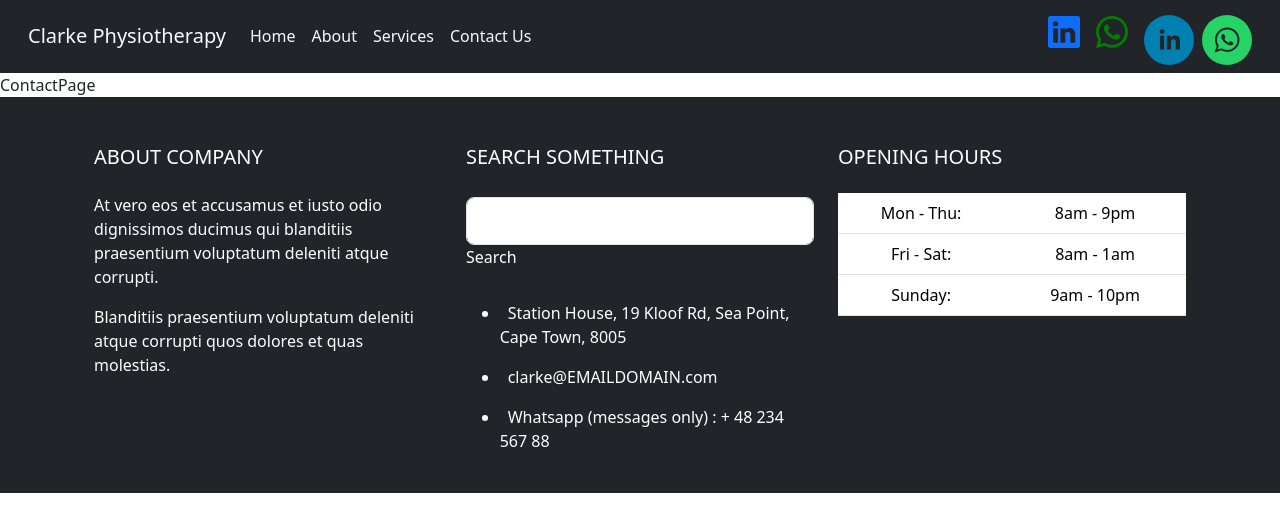
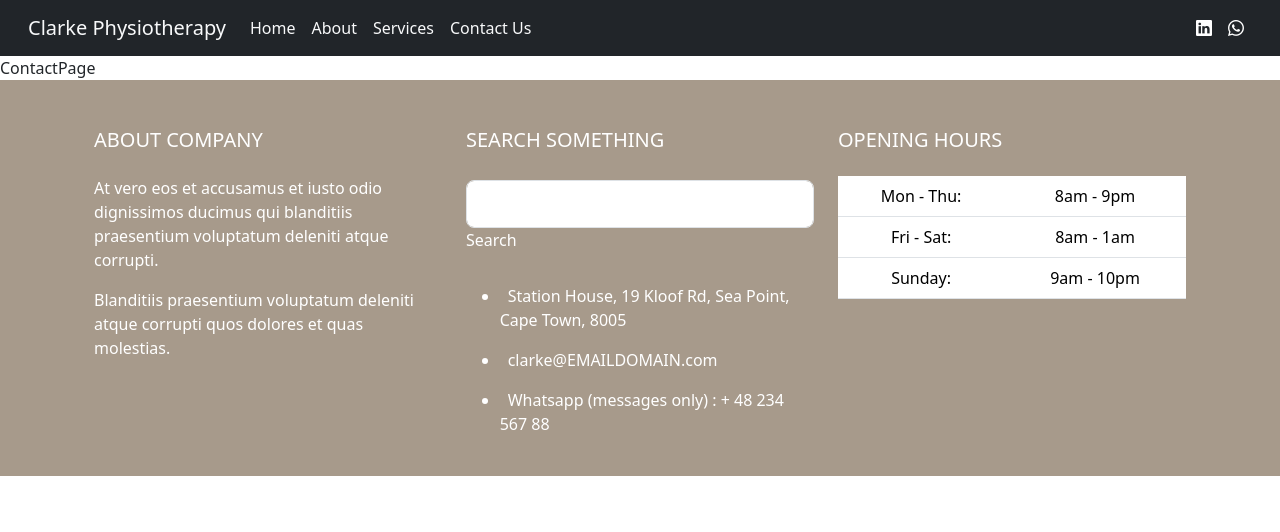
Before and after one commit to MargsCP/margscp.github.io, a React (Create React App) app in the folder clarke-physio/: page /contact in a window 1280 px wide. Shown: the top 532 px of the page. Built offline with nearby package versions, Linux system fonts and the light colour scheme.

Commit message:
updated styling

```diff
--- a/clarke-physio/src/components/common/NavBar.js
+++ b/clarke-physio/src/components/common/NavBar.js
@@ -51,32 +51,15 @@ export default function NavBar() {
 
             <li className="nav-item active me-auto">
               <a href="https://www.linkedin.com/in/margie-witz-clarke-507b7084/" target="_blank">
-                <i className="bi bi-linkedin fa-2x mx-2 p-0 m-0" style={{fontSize: "2em"}}>
+                <i className="bi bi-linkedin fa-2x mx-2 p-0 m-0" style={{fontSize: "1em", color: "white"}}>
                 </i>
               </a>
               <a href="https://api.whatsapp.com/send/?phone=17173710984" target="_blank">
-                <i className="bi bi-whatsapp fa-2x mx-2" style={{fontSize: "2em", color: "green"}}>
+                <i className="bi bi-whatsapp fa-2x mx-2" style={{fontSize: "1em", color: "white"}}>
                 </i>
               </a>
-              <SocialIcon
-                className="mx-2"
-                url="https://www.linkedin.com/in/margie-witz-clarke-507b7084/"
-              ></SocialIcon>
-              <SocialIcon url="https://api.whatsapp.com/send/?phone=17173710984"></SocialIcon>
             </li>
           </ul>
-
-          {/* <form class="form-inline my-2 my-lg-0 ml-auto">
-          <input
-            class="form-control mr-sm-2"
-            type="search"
-            placeholder="Search"
-            aria-label="Search"
-          />
-          <button class="btn btn-outline-success my-2 my-sm-0" type="submit">
-            Search
-          </button>
-        </form> */}
         </div>
       </div>
     </nav>
--- a/clarke-physio/src/components/pages/AboutSpace.js
+++ b/clarke-physio/src/components/pages/AboutSpace.js
@@ -28,7 +28,7 @@ export default function AboutSpace() {
             Our space is beautiful and designed specifically with your wellness and comfort in mind
             <br></br>
             <br></br>
-            Clarke Physiotherapy is located in the heart of Sea Point, Cape Town, within the contemporary setting of the new <p><a class="link-opacity-100" href="https://stationhouseseapoint.co.za/">Station House</a></p>. Our facility is thoughtfully designed to cater to your rehabilitation needs with a dedicated gym space for exercise and rehabilitation, while the practice rooms are situated on level 5, offering a tranquil and comfortable setting for your physiotherapy sessions. Working closely with our exceptional team of biokineticists (Link to Kevin Oliver), we provide comprehensive care and support for your well-being.
+            Clarke Physiotherapy is located in the heart of Sea Point, Cape Town, within the contemporary setting of the new <p><a class="link-opacity-100" href="https://stationhouseseapoint.co.za/">Station House</a></p>Our facility is thoughtfully designed to cater to your rehabilitation needs with a dedicated gym space for exercise and rehabilitation, while the practice rooms are situated on level 5, offering a tranquil and comfortable setting for your physiotherapy sessions. Working closely with our exceptional team of biokineticists (Link to Kevin Oliver), we provide comprehensive care and support for your well-being.
 
 Notes for coming to the space:
 <li>Available paid underground parking (1 hour R15; 2 hours R25)</li>
--- a/clarke-physio/src/components/pages/Booking.js
+++ b/clarke-physio/src/components/pages/Booking.js
@@ -10,7 +10,7 @@ export default function Booking() {
       <div className="row pb-5">
         <div className="col-lg-6 mt-2 border pt-3 text-center">
           <h2>Place a Booking</h2>
-          <InlineWidget url="https://calendly.com/carson-brantley"></InlineWidget>
+          <InlineWidget url="https://calendly.com/clarkephysiotherapy/60min"></InlineWidget>
         </div>
 
         <div className="col-lg-6 mt-2 border-top border-end border-bottom pt-3 text-center">
--- a/clarke-physio/src/components/pages/Footer.js
+++ b/clarke-physio/src/components/pages/Footer.js
@@ -1,11 +1,11 @@
 import React from "react";
-import "./Footer.css";
+import "./styles.css";
 export default function Footer() {
   return (
     <>
       <footer
         id="footer"
-        className="text-white text-center text-lg-start bg-dark"
+        className="text-white text-center text-lg-start footer-bg"
       >
         <div className="container p-4">
           <div className="row mt-4">
--- a/clarke-physio/src/components/pages/HomePage.js
+++ b/clarke-physio/src/components/pages/HomePage.js
@@ -11,7 +11,7 @@ import ServicesPage from "./OfferedServices/ServicesPage";
 export default function HomePage() {
   return (
     <>
-      <div className="container-fluid wrapper">
+      <div className="wrapper">
         <Introduction></Introduction>
         <AboutMe></AboutMe>
         <AboutSpace></AboutSpace>
--- a/clarke-physio/src/components/pages/Introduction.js
+++ b/clarke-physio/src/components/pages/Introduction.js
@@ -3,8 +3,8 @@ import titleImg from "../../images/mountain.jpeg";
 
 export default function Introduction() {
   return (
-    <div className="container-fluid text-center">
-      <div className="container-fluid position-relative" >
+    <div className="text-center">
+      <div className="position-relative" >
         <img
           id="title-img"
           src={titleImg}
--- a/clarke-physio/src/components/pages/styles.css
+++ b/clarke-physio/src/components/pages/styles.css
@@ -5,9 +5,8 @@
 }
 
 #title-img {
-    border-radius: 15px;
     width: 100%;
-    height: 500px;
+    height: 700px;
 }
 
 .wrapper {
@@ -31,6 +30,10 @@
     font-size: 4.5vw;
 }
 
+.footer-bg {
+    background-color: rgb(167, 154, 139);
+}
+
 
 .horizontal-line {
     color: rgb(117, 154, 117);
```
